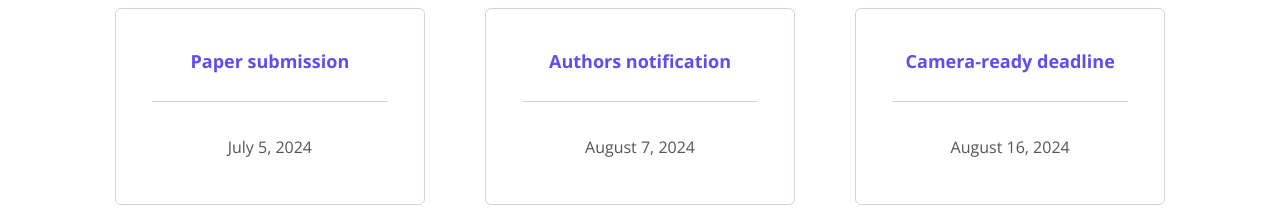
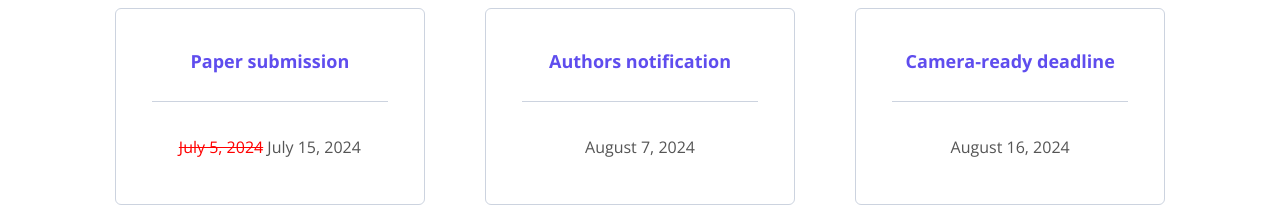
Before and after one commit to fpvm/fpvm.github.io, a plain HTML site: page index.html in a window 1280 px wide. Shown: the part 2480-2704 px from the top of the page. Drawn offline with nearby package versions, Linux system fonts and the light colour scheme.

Commit message:
update submission deadline

```diff
--- a/index.html
+++ b/index.html
@@ -231,7 +231,7 @@
                         <div class="card-body">
                             <div class="card-title">Paper submission</div>
                             <div class="divider"></div>
-                            <div class="price">July 5, 2024</div>
+                            <div class="price"><del style="color: red;">July 5, 2024</del> July 15, 2024</div>
                         </div>
                     </div>
                     <!-- end of card -->
```
